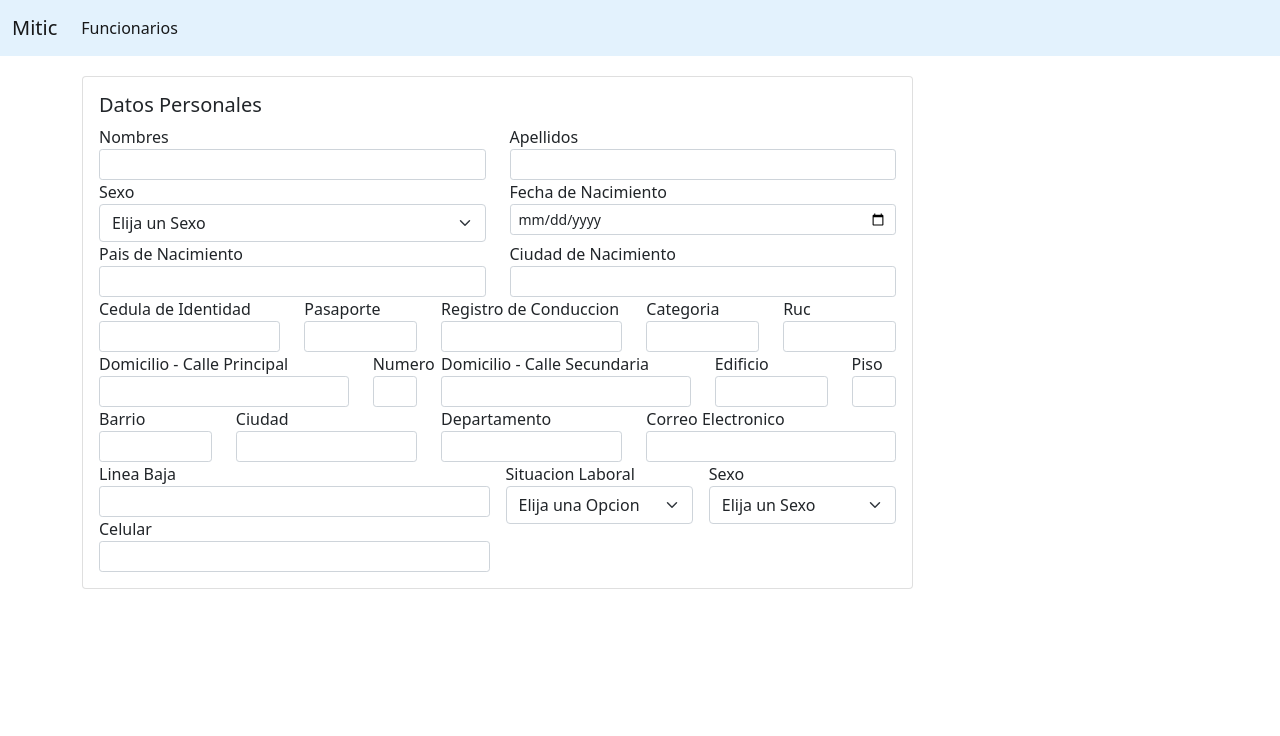
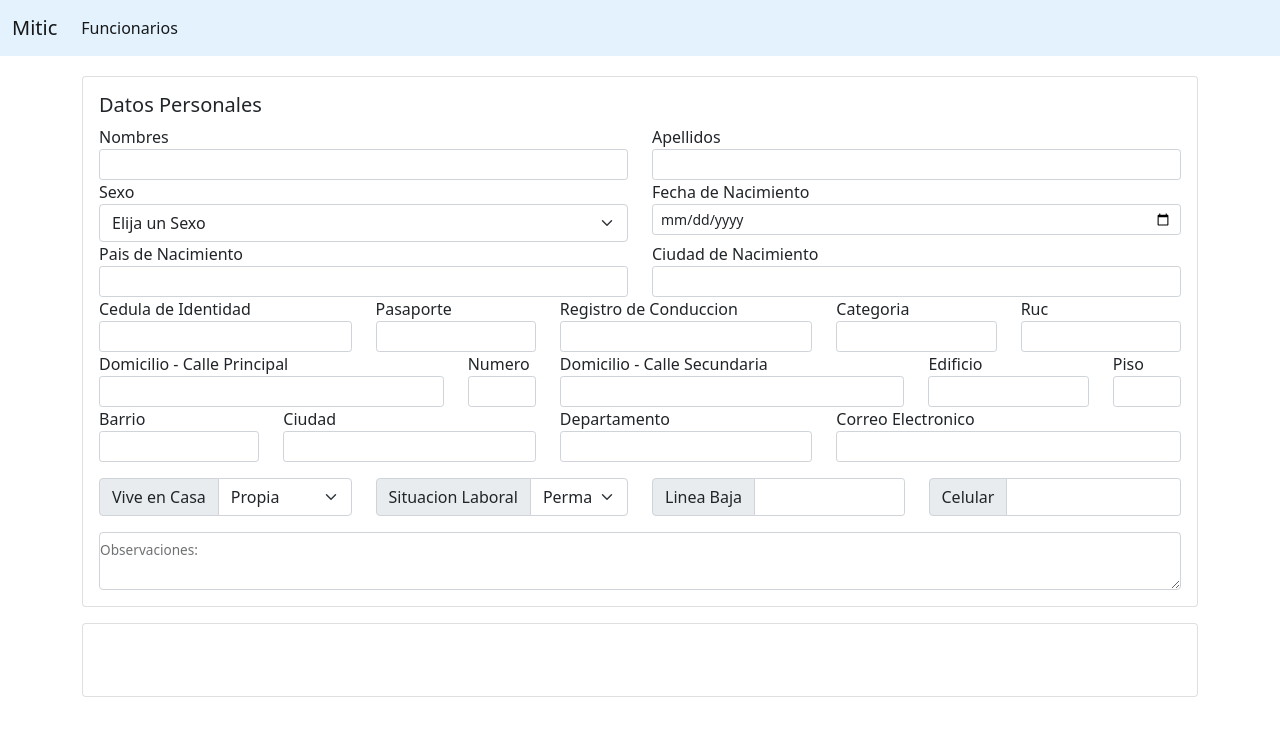
Before and after one commit to pedritogonzalez88/abmmitic, a React (Create React App) app: page /funcionarios in a window 1280 px wide. Shown: the top 736 px of the page. Built offline with nearby package versions, Linux system fonts and the light colour scheme; the HTML template or start-up script is replaced by a standard one.

Commit message:
terminacion form Datos personales y division de estado civil

```diff
--- a/src/App.css
+++ b/src/App.css
@@ -16,3 +16,7 @@
     margin-top: 20px;
 
 }
+
+.styletext{
+    height: 100%;
+}
--- a/src/components/Funcionarios.js
+++ b/src/components/Funcionarios.js
@@ -4,8 +4,8 @@ export default class componentName extends Component {
     render() {
         return (
             <div className="container center">
-                <div className="row">
-                    <div className="col-sm-9">
+                <div className="row pb-3">
+                    <div className="col-sm-12">
                         <div className="card styleCon">
                             <div className="card-body">
                                 <h5 className="card-title">Datos Personales</h5>
@@ -107,37 +107,64 @@ export default class componentName extends Component {
                                             <input type="email" id="email" name="email" className="form-control form-control-sm" autoComplete="off" required />
                                         </div>
                                     </div>
-                                    <div className="row g-3">
-                                        <div className="form-group col-sm-6">
-                                            <div className="col-sm">
-                                                <label htmlfor="linaBaja">Linea Baja</label>
+                                    <div className="row pt-3">
+                                        <div className="form-group col-sm-3">
+                                            <div className="input-group mb-3">
+                                                <span className="input-group-text" htmlfor="vive">Vive en Casa</span>
+                                                <select className="form-select" aria-label="vive">
+                                                    <option selected value="P">Propia</option>
+                                                    <option value="R">Rentada</option>
+                                                    <option value="D">Padres</option>
+                                                </select>
+                                            </div>
+                                        </div>
+                                        <div className="form-group col-sm-3">
+                                            <div className="input-group mb-2">
+                                                <span className="input-group-text" htmlfor="situacionLaboral">Situacion Laboral</span>
+                                                <select className="form-select" aria-label="situacionLaboral">
+                                                    <option selected value="P">Permanente</option>
+                                                    <option value="C">Contratados</option>
+                                                    <option value="CM">Comisionados</option>
+                                                </select>
+                                            </div>
+                                        </div>
+                                        <div className="form-group col-sm-3">
+                                            <div className="input-group mb-3">
+                                                <span className="input-group-text" htmlfor="linea Baja">Linea Baja</span>
                                                 <input type="number" id="lineaBaja" name="lineaBaja" className="form-control form-control-sm" />
                                             </div>
-                                            <div className="col-sm">
-                                                <label htmlfor="movil">Celular</label>
+                                        </div>
+                                        <div className="form-group col-sm-3">
+                                            <div className="input-group mb-3">
+                                                <span className="input-group-text" htmlfor="movil">Celular</span>
                                                 <input type="number" id="movil" name="movil" className="form-control form-control-sm" />
                                             </div>
                                         </div>
-                                        <div className="form-group col-sm-3">
-                                            <label htmlfor="situanLaboral">Situacion Laboral</label>
-                                            <select className="form-select" aria-label="situacionLaboral">
-                                                <option selected>Elija una Opcion</option>
-                                                <option value="P">Permanente</option>
-                                                <option value="C">Contratados</option>
-                                                <option value="CM">Comisionados</option>
-                                            </select>
-                                        </div>
-                                        <div className="form-group col-sm-3">
-                                            <label htmlfor="sexo">Sexo</label>
-                                            <select className="form-select" aria-label="sexo">
-                                                <option selected>Elija un Sexo</option>
-                                                <option value="F">Femenino</option>
-                                                <option value="M">Masculino</option>
-                                                <option value="O">Otros</option>
-                                            </select>
+                                    </div>
+                                    <div className="row">
+                                        <div className="form-floating">
+                                            <textarea className="form-control styletext" name="txtobservacion" id="txtObservaciones"  rows="10"></textarea>
+                                            <label htmlFor="observaciones" className="form-label">Observaciones:</label>
                                         </div>
                                     </div>
                                 </form>
+                            </div>
+                        </div>
+                    </div>
+                </div>
+                <div className="row mt-7">
+                    <div className="col-sm-12">
+                        <div className="card">
+                            <div className="card-body">
+                                <div className="card-title">
+                                    <form id="estadoCivil">
+                                        <div className="form-group col-sm-2">
+                                            <div className="form-check form-check-inline">
+
+                                            </div>
+                                        </div>
+                                    </form>
+                                </div>
                             </div>
                         </div>
                     </div>
```
Also changed, not shown: 1 other file (tests, documents, lock files or other folders).
